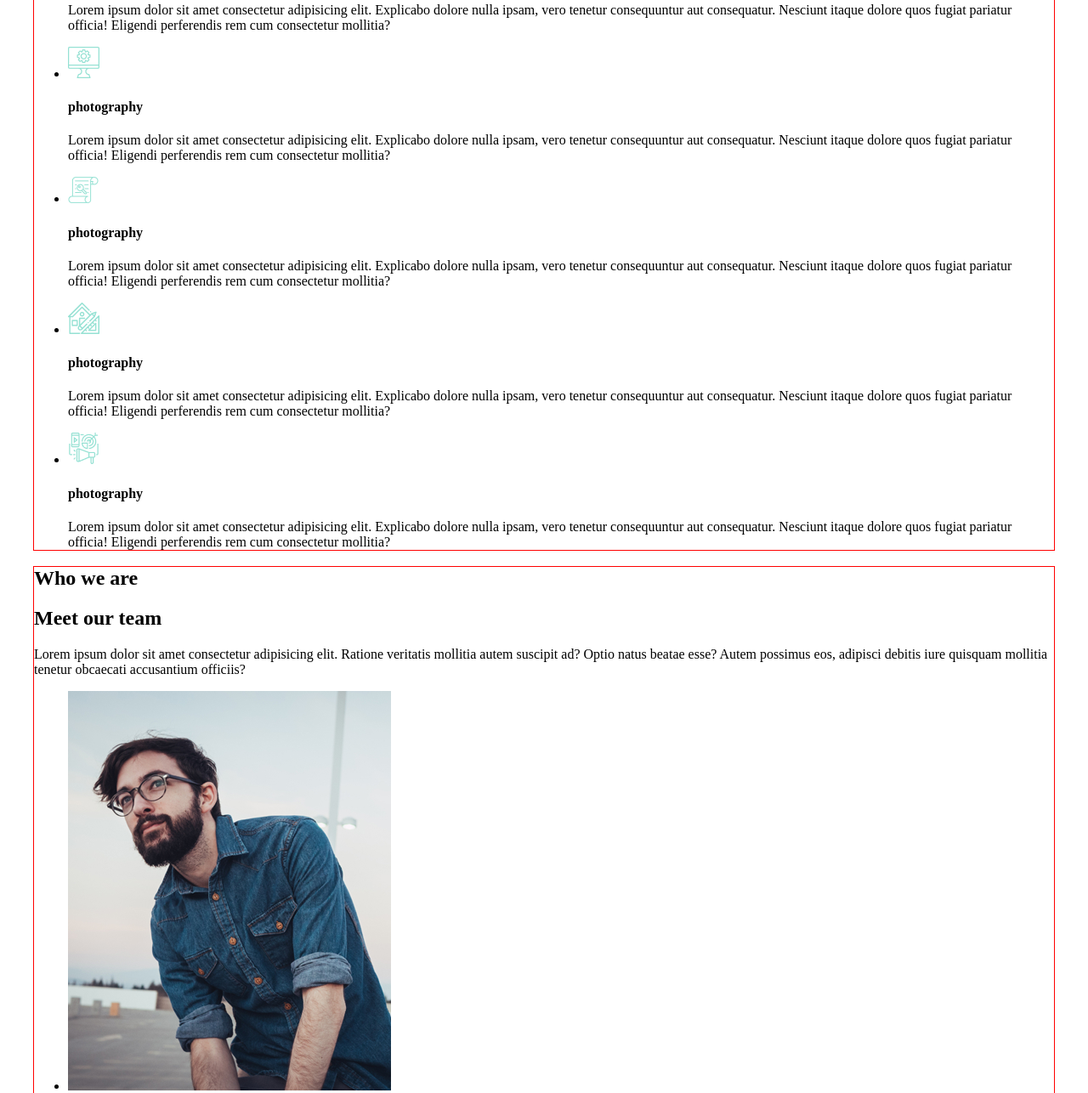
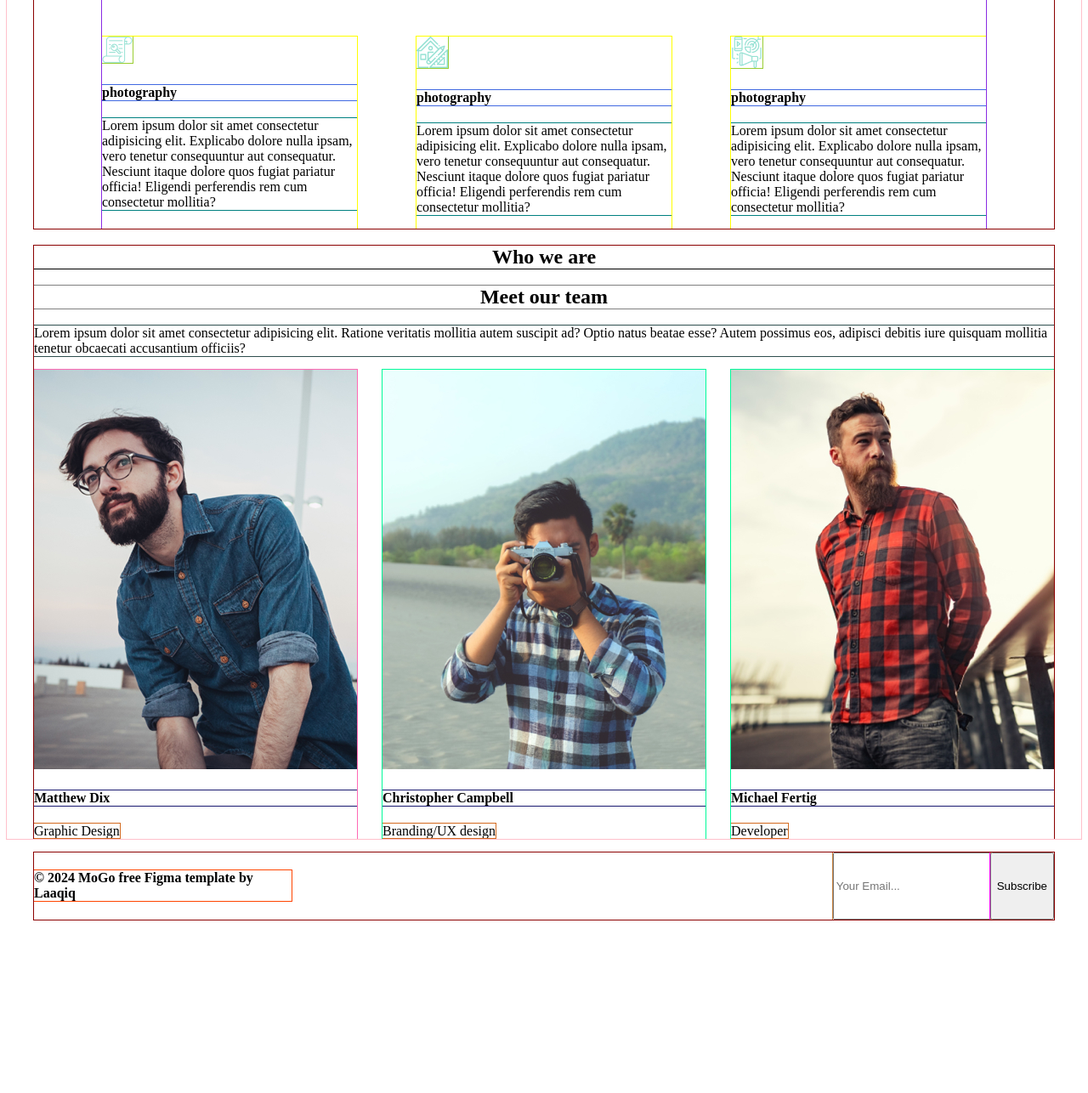
Before and after one commit to danillevko/MoGo, a plain HTML site: page index.html in a window 1280 px wide. Shown: the part 424-1710 px from the top of the page at 85% size. After the commit the page ends 1514 px from the top, so only its background shows below. Drawn offline with Linux system fonts and the light colour scheme.

Commit message:
add style

```diff
--- a/index.html
+++ b/index.html
@@ -26,57 +26,72 @@
             <section class="main-section">
                 <h2 class="main-name">We work with</h2>
                 <h1 class="main-title">Amazing Services</h1>
+                <div class="main-wrapper">
                     <ul class="main-menu">
                         <li class="main-item">
                             <img src="./images/clock.png" alt="clock" class="main-icon">
                             <h4 class="category">photography</h4>
-                        <p class="category-description">Lorem ipsum dolor sit amet consectetur adipisicing elit. Explicabo dolore nulla ipsam, vero
-                            tenetur consequuntur aut consequatur. Nesciunt itaque dolore quos fugiat pariatur officia!
+                            <p class="category-description">Lorem ipsum dolor sit amet consectetur adipisicing elit.
+                                Explicabo dolore nulla ipsam, vero
+                                tenetur consequuntur aut consequatur. Nesciunt itaque dolore quos fugiat pariatur
+                                officia!
                                 Eligendi perferendis rem cum consectetur mollitia?</p>
                         </li>
                         <li class="main-item">
                             <img src="./images/bar graph.png" alt="bar" class="main-icon">
                             <h4 class="category">photography</h4>
-                        <p class="category-description">Lorem ipsum dolor sit amet consectetur adipisicing elit. Explicabo dolore nulla ipsam, vero
-                            tenetur consequuntur aut consequatur. Nesciunt itaque dolore quos fugiat pariatur officia!
+                            <p class="category-description">Lorem ipsum dolor sit amet consectetur adipisicing elit.
+                                Explicabo dolore nulla ipsam, vero
+                                tenetur consequuntur aut consequatur. Nesciunt itaque dolore quos fugiat pariatur
+                                officia!
                                 Eligendi perferendis rem cum consectetur mollitia?</p>
                         </li>
                         <li class="main-item">
                             <img src="./images/monitor.png" alt="monitor" class="main-icon">
                             <h4 class="category">photography</h4>
-                        <p class="category-description">Lorem ipsum dolor sit amet consectetur adipisicing elit. Explicabo dolore nulla ipsam, vero
-                            tenetur consequuntur aut consequatur. Nesciunt itaque dolore quos fugiat pariatur officia!
+                            <p class="category-description">Lorem ipsum dolor sit amet consectetur adipisicing elit.
+                                Explicabo dolore nulla ipsam, vero
+                                tenetur consequuntur aut consequatur. Nesciunt itaque dolore quos fugiat pariatur
+                                officia!
                                 Eligendi perferendis rem cum consectetur mollitia?</p>
                         </li>
                         <li class="main-item">
                             <img src="./images/paper.png" alt="paper" class="main-icon">
                             <h4 class="category">photography</h4>
-                        <p class="category-description">Lorem ipsum dolor sit amet consectetur adipisicing elit. Explicabo dolore nulla ipsam, vero
-                            tenetur consequuntur aut consequatur. Nesciunt itaque dolore quos fugiat pariatur officia!
+                            <p class="category-description">Lorem ipsum dolor sit amet consectetur adipisicing elit.
+                                Explicabo dolore nulla ipsam, vero
+                                tenetur consequuntur aut consequatur. Nesciunt itaque dolore quos fugiat pariatur
+                                officia!
                                 Eligendi perferendis rem cum consectetur mollitia?</p>
                         </li>
                         <li class="main-item">
                             <img src="./images/house.png" alt="house" class="main-icon">
                             <h4 class="category">photography</h4>
-                        <p class="category-description">Lorem ipsum dolor sit amet consectetur adipisicing elit. Explicabo dolore nulla ipsam, vero
-                            tenetur consequuntur aut consequatur. Nesciunt itaque dolore quos fugiat pariatur officia!
+                            <p class="category-description">Lorem ipsum dolor sit amet consectetur adipisicing elit.
+                                Explicabo dolore nulla ipsam, vero
+                                tenetur consequuntur aut consequatur. Nesciunt itaque dolore quos fugiat pariatur
+                                officia!
                                 Eligendi perferendis rem cum consectetur mollitia?</p>
                         </li>
                         <li class="main-item">
                             <img src="./images/phone and target.png" alt="phone and target" class="main-icon">
                             <h4 class="category">photography</h4>
-                        <p class="category-description">Lorem ipsum dolor sit amet consectetur adipisicing elit. Explicabo dolore nulla ipsam, vero
-                            tenetur consequuntur aut consequatur. Nesciunt itaque dolore quos fugiat pariatur officia!
+                            <p class="category-description">Lorem ipsum dolor sit amet consectetur adipisicing elit.
+                                Explicabo dolore nulla ipsam, vero
+                                tenetur consequuntur aut consequatur. Nesciunt itaque dolore quos fugiat pariatur
+                                officia!
                                 Eligendi perferendis rem cum consectetur mollitia?</p>
                         </li class="main-item">
                     </ul>
+                </div>
             </section>
         </div>
         <div class="container">
             <section class="team-section">
                 <h2 class="main-name">Who we are</h2>
                 <h1 class="main-title">Meet our team</h1>
-                <p class="team-description">Lorem ipsum dolor sit amet consectetur adipisicing elit. Ratione veritatis mollitia autem suscipit
+                <p class="team-description">Lorem ipsum dolor sit amet consectetur adipisicing elit. Ratione veritatis
+                    mollitia autem suscipit
                     ad?
                     Optio natus beatae esse? Autem possimus eos, adipisci debitis iure quisquam mollitia tenetur
                     obcaecati
@@ -103,10 +118,14 @@
     </main>
     <div class="container">
         <footer class="footer">
-            <hr>
+            <!-- <hr> -->
+            <div class="footer-wrapper">
                 <h4 class=" footer-author">© 2024 MoGo free Figma template by Laaqiq</h4>
-            <input type="text" placeholder="Your Email..." class="footer-email">3
+                <div class="input-btn-wrapper">
+                    <input type="text" placeholder="Your Email..." class="footer-email">
                     <button class="button">Subscribe</button>
+                </div>
+            </div>
         </footer>
     </div>
 </body>
--- a/style.css
+++ b/style.css
@@ -16,52 +16,107 @@
 }
 
 .container {
+    outline: 1px solid darkred;
 }
 .header {
+    outline: 1px solid brown;
 }
 .title {
+    outline: 1px solid blue;
 }
 .header-menu {
+    outline: 1px solid darkblue;
+    list-style: none;
 }
 .header-item {
+    outline: 1px solid green;
 }
 .header-link {
+    outline: 1px solid darkgreen;
 }
 .main {
+    outline: 1px solid pink;
 }
 .main-section {
+    outline: 1px solid purple;
+    margin: 0 auto;
+}
+.main-wrapper{
+    margin: 0 auto;
 }
 .main-name {
+    outline: 1px solid black;
+    text-align: center;
 }
 .main-title {
+    outline: 1px solid gray;
+    text-align: center;
 }
 .main-menu {
+    outline: 1px solid blueviolet;
+    display: flex;
+    flex-wrap: wrap;
+    gap: 70px;
+    padding-left: 0;
+    width: 1040px;
+    margin: 0 auto;
 }
 .main-item {
+    outline: 1px solid yellow;
+    width: 300px;
+    list-style: none;
 }
 .main-icon {
+    outline: 1px solid yellowgreen;
 }
 .category {
+    outline: 1px solid royalblue;
 }
 .category-description {
+    outline: 1px solid teal;
 }
 .team-section {
+    outline: 1px solid violet;
 }
 .team-description {
+    outline: 1px solid darkslategray;
 }
 .team-list {
+    outline: 1px solid hotpink;
+    display: flex;
+    list-style: none;
+    gap: 30px;
+    width: 380px;
+    padding-left: 0;
 }
 .team-item {
+    outline: 1px solid mediumspringgreen;
 }
 .team-member {
+    outline: 1px solid midnightblue;
 }
 .member-position {
+    outline: 1px solid chocolate;
 }
 .footer {
+    outline: 1px solid orange;
+    display: flex;
 }
 .footer-author {
+    outline: 1px solid orangered;
 }
 .footer-email {
+    outline: 1px solid peru;
 }
 .button {
+    outline: 1px solid fuchsia;
 }
+.input-btn-wrapper{
+    display: flex;
+    margin-left: auto;
+    margin-left: 637px;
+}
+.footer-wrapper{
+    display: flex;
+    justify-content: space-between;
+}
```
Lines whose indentation alone changed are shown as unchanged.
